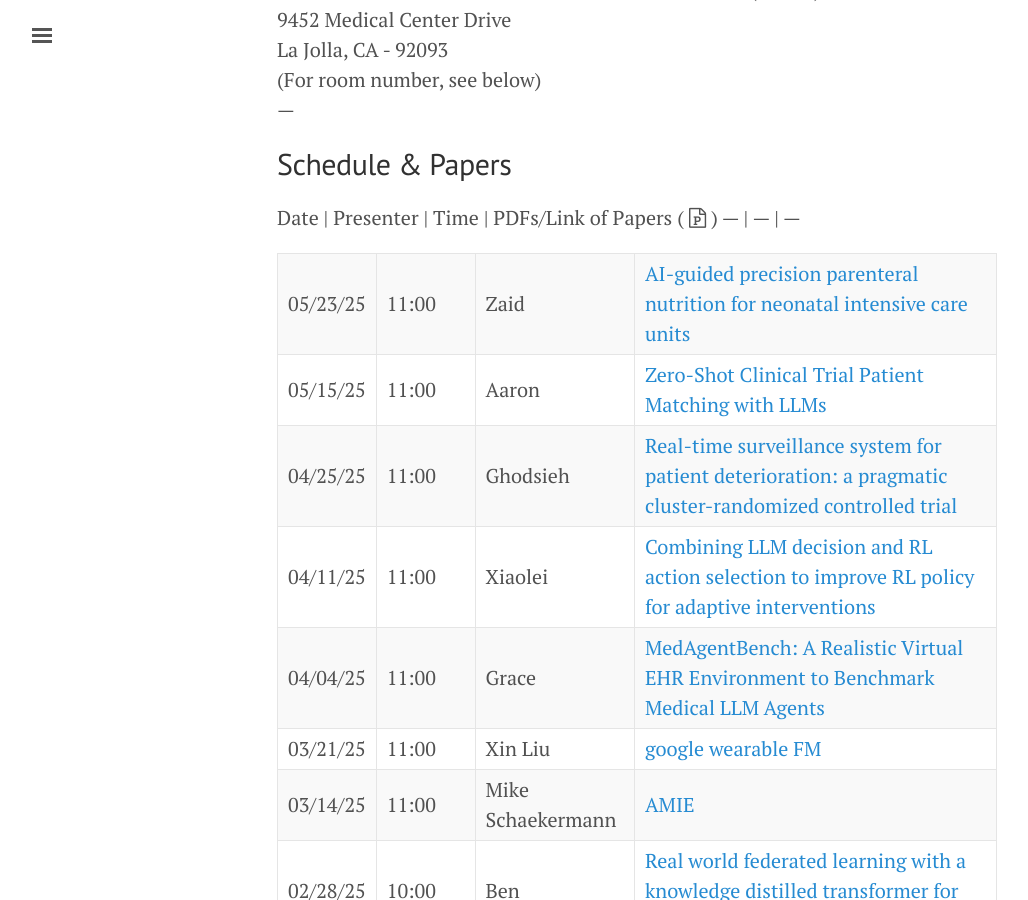
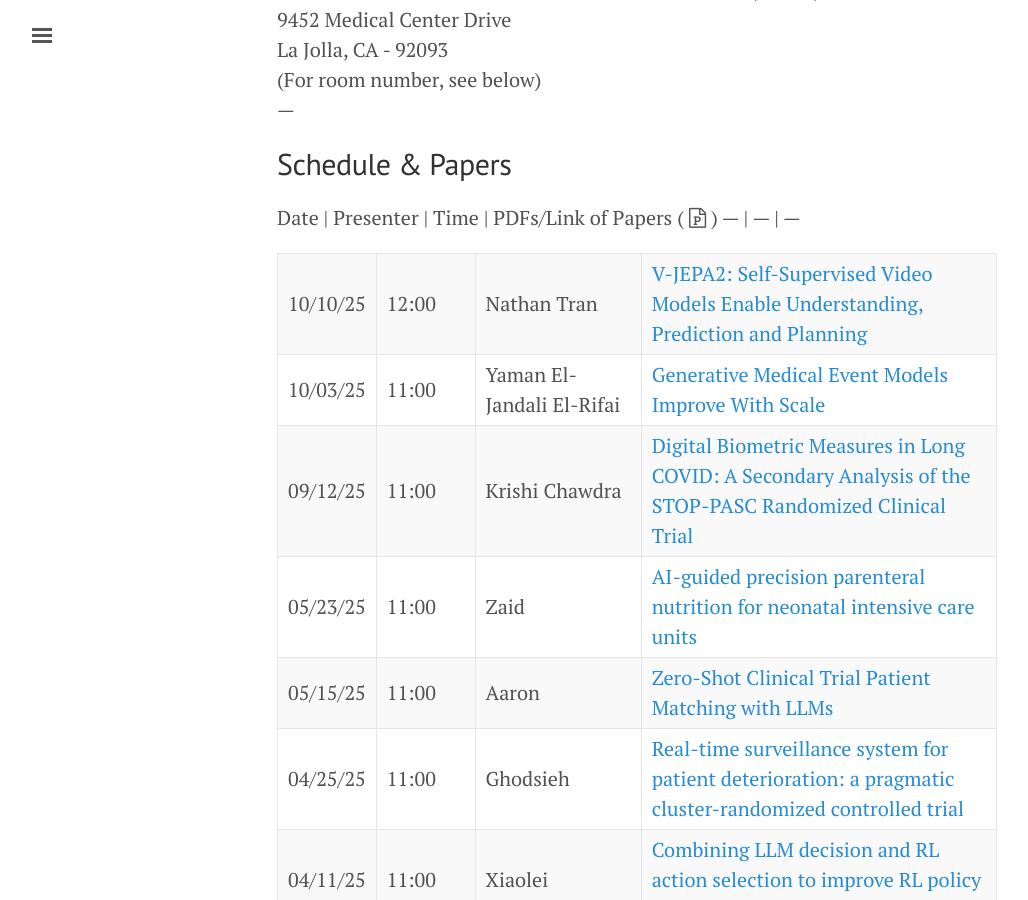
Before and after one commit to NematiLab/bmijc, a Jekyll site: the page built from index.md, in a window 1280 px wide and 900 px high, scrolled down 524 px. Shown: the whole window, without its empty margins (3-1031 px from the left). Built offline with Jekyll 4.4.1, drawn with Linux system fonts in a browser that asks for light colours; nearby versions of some CDN libraries.

Commit message:
Update index.md
trying to update this branch to see if it pushes to website

```diff
--- a/index.md
+++ b/index.md
@@ -31,6 +31,9 @@ La Jolla, CA - 92093<br>
 Date | Presenter | Time | PDFs/Link of Papers ( <i class='fa fa-file-powerpoint-o'></i> )
 --- | --- | ---
 
+10/10/25 | 12:00 |  Nathan Tran  |  [V-JEPA2: Self-Supervised Video Models Enable Understanding, Prediction and Planning](https://arxiv.org/pdf/2506.09985){:target="_blank"}
+10/03/25 | 11:00 |  Yaman El-Jandali El-Rifai  |  [Generative Medical Event Models Improve With Scale](https://arxiv.org/abs/2508.12104){:target="_blank"}
+09/12/25 | 11:00 | Krishi Chawdra |  [Digital Biometric Measures in Long COVID: A Secondary Analysis of the STOP-PASC Randomized Clinical Trial](https://jamanetwork.com/journals/jamanetworkopen/fullarticle/2837639){:target="_blank"}
 05/23/25 | 11:00| Zaid | [AI-guided precision parenteral nutrition for neonatal intensive care units](https://www.nature.com/articles/s41591-025-03601-1){:target="_blank"}
 05/15/25 | 11:00| Aaron | [Zero-Shot Clinical Trial Patient Matching with LLMs](https://ai.nejm.org/doi/full/10.1056/AIcs2400360){:target="_blank"}
 04/25/25 | 11:00| Ghodsieh| [Real-time surveillance system for patient deterioration: a pragmatic cluster-randomized controlled trial](https://www.nature.com/articles/s41591-025-03609-7){:target="_blank"}
```
